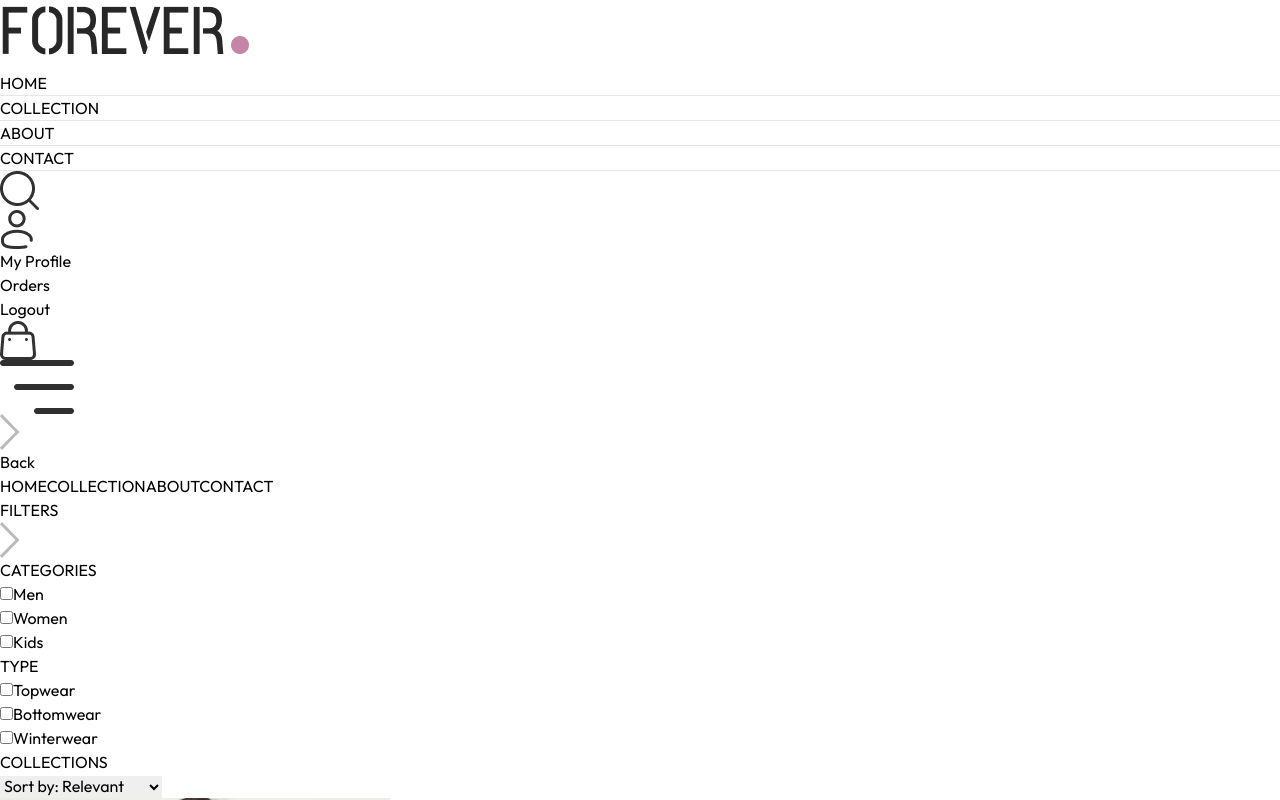
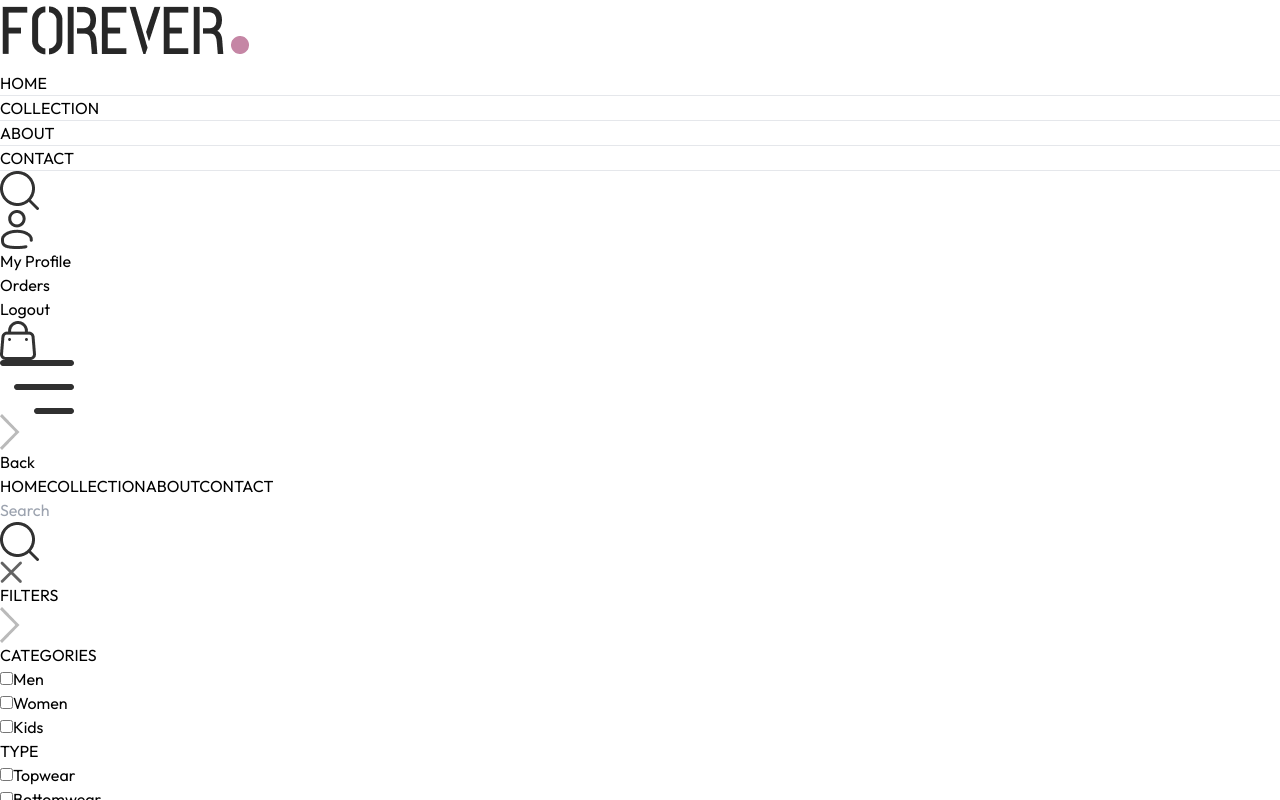
Before and after one commit to Pankajsingh12345678/Forever-Fashion-Store, a React (Vite) app in the folder frontend/: page /collection in a window 1280 px wide. Shown: the top 800 px of the page. Built offline with nearby package versions, Linux system fonts and the light colour scheme.

Commit message:
Add SearchBar and update search functionality

```diff
--- a/frontend/src/App.jsx
+++ b/frontend/src/App.jsx
@@ -11,10 +11,13 @@
 import Orders from './pages/Orders'
 import Navbar from './components/Navbar'
 import Footer from './components/Footer'
+import SearchBar from './components/SearchBar'
+
 const App = () => {
   return (
     <div className='px-4 sm:px-[5vw] md:px-[7vw] lg:px-[9vw]'>
       <Navbar />
+      <SearchBar />
 
       <Routes>
         <Route path='/' element={<Home/>} />
--- a/frontend/src/components/Navbar.jsx
+++ b/frontend/src/components/Navbar.jsx
@@ -1,10 +1,13 @@
-import React, { useState } from 'react'
+import React, { useContext, useState } from 'react'
 import { assets } from '../assets/assets'
 import { Link, NavLink } from 'react-router-dom'
+import { ShopContext } from '../context/ShopContext';
 
 const Navbar = () => {
 
     const [visible, setVisible] = useState(false);
+
+    const {setShowSearch} = useContext(ShopContext);
   return (
     <div className='flex items-center justify-between py-5 font-medium'>
 
@@ -34,7 +37,7 @@
         </ul>
 
         <div className='flex items-center gap-6'>
-            <img src={assets.search_icon} className='w-5 cursor-pointer' alt="" />
+            <img onClick={()=>setShowSearch(true)} src={assets.search_icon} className='w-5 cursor-pointer' alt="" />
 
             <div className='group relative'>
                 <img src={assets.profile_icon} className='w-5 cursor-pointer' alt="" />
--- /dev/null
+++ b/frontend/src/components/SearchBar.jsx
@@ -0,0 +1,33 @@
+import React, { useContext, useEffect, useState } from 'react'
+import { assets } from '../assets/assets';
+import { ShopContext } from '../context/ShopContext';
+import { useLocation } from 'react-router-dom';
+
+const SearchBar = () => {
+
+    const { search, setSearch, showSearch, setShowSearch } = useContext(ShopContext);
+    const [visible,setVisible] = useState(false)
+    const location = useLocation();
+
+    useEffect(()=>{
+        if(location.pathname.includes('collection')){
+            setVisible(true);
+
+        }
+        else {
+            setVisible(false)
+        }
+    },[location])
+
+  return showSearch && visible ? (
+    <div className='border-t border-b bg-gray-50 text-center'>
+        <div className='inline-flex items-center justify-center border border-gray-400 px-5 py-2 my-5 mx-3 rounded-full w-3/4 sm:w-1/2 '>
+        <input value={search} onChange={(e)=>setSearch(e.target.value)} className='flex-1 outline-none bg-inherit text-sm' type="text" placeholder='Search' />
+        <img className='w-4'src={assets.search_icon} alt="" />
+        </div>
+        <img onClick={()=>setShowSearch(false)}className='inline w-3 cursor-pointer' src={assets.cross_icon} alt="" />
+    </div>
+  ): null
+}
+
+export default SearchBar
--- a/frontend/src/context/ShopContext.jsx
+++ b/frontend/src/context/ShopContext.jsx
@@ -1,4 +1,4 @@
-import { createContext } from "react";
+import { createContext, useState } from "react";
 import { products } from "../assets/assets";
 
 export  const ShopContext = createContext();
@@ -8,10 +8,13 @@
 
     const currency = '$';
     const delivery_fee = 10;
+    const [search,setSearch] = useState('');
+    const [showSearch,setShowSearch] = useState(true)
 
 
     const value = {
-        products , currency, delivery_fee
+        products , currency, delivery_fee,
+        search,setSearch,showSearch,setShowSearch
 
     }
 
--- a/frontend/src/pages/Collection.jsx
+++ b/frontend/src/pages/Collection.jsx
@@ -7,7 +7,7 @@
 
 const Collection = () => {
 
-  const { products } = useContext(ShopContext)
+  const { products, search, showSearch} = useContext(ShopContext)
 
   const [showFilter, setShowFilter] = useState(false)
   const [filterProducts, setFilterProducts] = useState([])
@@ -46,7 +46,10 @@
   // Filter + Sort
   const applyFilter = () => {
 
-    let productsCopy = products.slice()
+    let productsCopy = products.slice();
+    if (showSearch && search) {
+      productsCopy = productsCopy.filter(item => item.name.toLowerCase().includes(search.toLowerCase()))
+    }
 
     // Category Filter
     if (category.length > 0) {
@@ -87,7 +90,7 @@
   // Run filter whenever filter/sort/products change
   useEffect(() => {
     applyFilter()
-  }, [category, subCategory, sortType, products])
+  }, [category, subCategory, search, showSearch, sortType, products])
 
 
   return (
```
